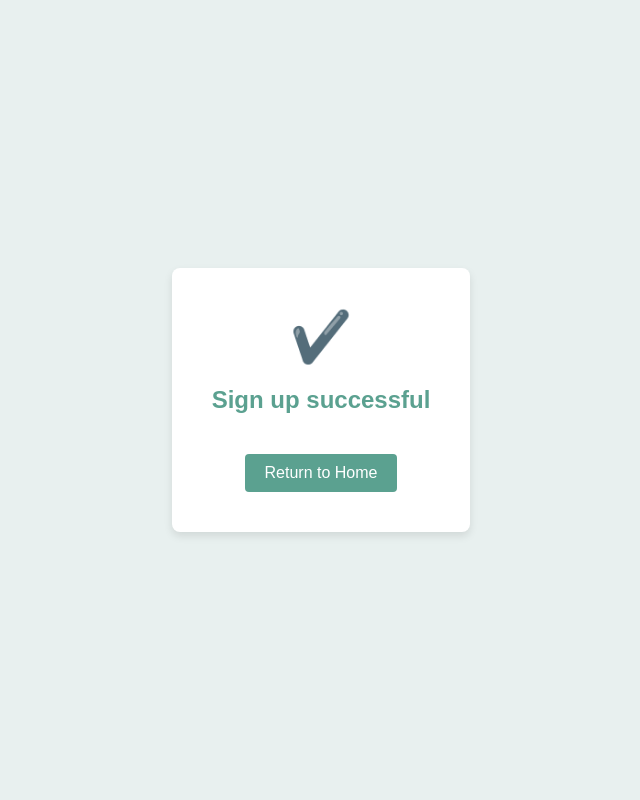
After one commit to abbiiyu/Fastxport, a PHP site: page /html/signsucces.html in a window 1280 px wide. The commit adds this page. Shown: the whole page, without its empty margins (319-959 px from the left). Run offline with PHP 8.4, Linux system fonts and the light colour scheme.

Commit message:
yang baru

```diff
--- /dev/null
+++ b/css/signsucces.css
@@ -0,0 +1,38 @@
+body {
+    display: flex;
+    justify-content: center;
+    align-items: center;
+    height: 100vh;
+    margin: 0;
+    background-color: #e8f0ef;
+    font-family: Arial, sans-serif;
+}
+.container {
+    background-color: #fff;
+    padding: 40px;
+    text-align: center;
+    border-radius: 8px;
+    box-shadow: 0px 4px 8px rgba(0, 0, 0, 0.1);
+}
+.container .icon {
+    font-size: 50px;
+    color: #5ba190;
+}
+.container h1 {
+    font-size: 24px;
+    color: #5ba190;
+    margin: 20px 0;
+}
+.container .button {
+    background-color: #5ba190;
+    color: #fff;
+    padding: 10px 20px;
+    text-decoration: none;
+    border-radius: 4px;
+    font-size: 16px;
+    display: inline-block;
+    margin-top: 20px;
+}
+.container .button:hover {
+    background-color: #4a9077;
+}
--- /dev/null
+++ b/html/signsucces.html
@@ -0,0 +1,16 @@
+<!DOCTYPE html>
+<html lang="en">
+<head>
+    <meta charset="UTF-8">
+    <meta name="viewport" content="width=device-width, initial-scale=1.0">
+    <title>SignSuccess</title>
+    <link rel="stylesheet" href="../css/signsucces.css">
+</head>
+<body>
+    <div class="container">
+        <div class="icon">✔️</div>
+        <h1>Sign up successful</h1>
+        <a href="index.html" class="button">Return to Home</a>
+
+</body>
+</html>
```
Also changed, not shown: css/register.css (+15 -9 lines), html/register.html (+6 -2 lines).
